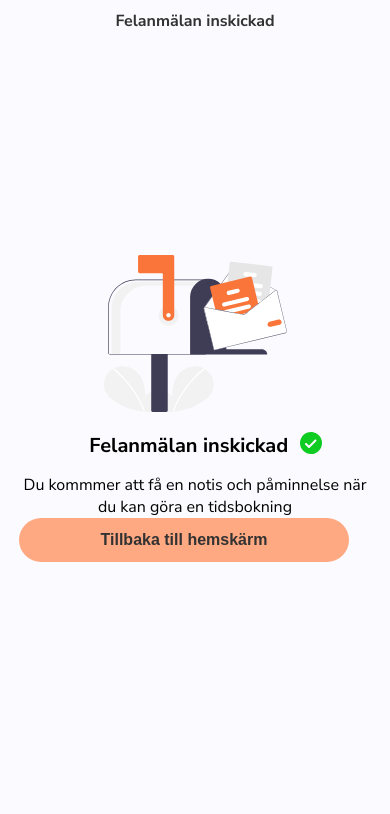
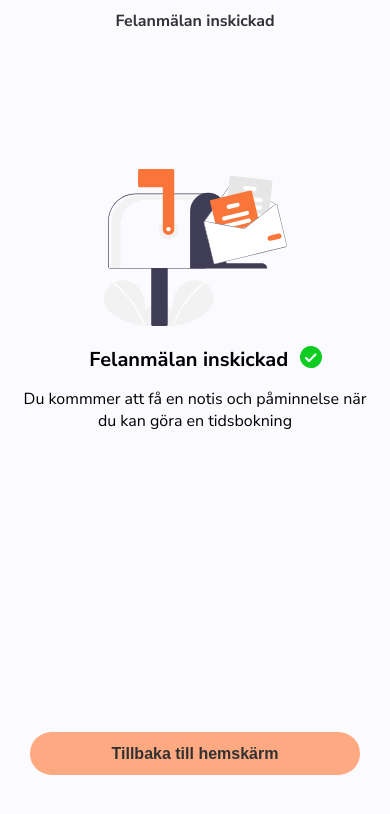
Before and after one commit to allmannyttan/felanmalan, a React (Vite) app in the folder packages/client/: page /bekraftelse in a window 390 px wide. Shown: the top 814 px of the page. Built offline with nearby package versions, Linux system fonts and the light colour scheme; the HTML template or start-up script is replaced by a standard one.

Commit message:
chore: media queries confirmation

```diff
--- a/packages/client/src/components/Button.tsx
+++ b/packages/client/src/components/Button.tsx
@@ -36,13 +36,19 @@ interface Props {
   to: string
 }
 
+const StyledLink = styled(Link)`
+  display: flex;
+  justify-content: center;
+  text-decoration: none;
+`
+
 const Button = ({ text, disabled = false, onClick, to }: Props) => {
   return (
-    <Link to={to}>
+    <StyledLink to={to}>
       <StyledBtn onClick={onClick} disabled={disabled}>
         {text}
       </StyledBtn>
-    </Link>
+    </StyledLink>
   )
 }
 
--- a/packages/client/src/pages/Confirmation.tsx
+++ b/packages/client/src/pages/Confirmation.tsx
@@ -11,7 +11,7 @@ const Wrapper = styled.div`
   overflow: hidden;
   height: 87vh;
   flex-direction: column;
-  justify-content: center;
+  justify-content: space-between;
 `
 
 const Icon = styled.img`
@@ -28,10 +28,17 @@ const FlexH1 = styled(H1)`
 const Image = styled.img`
   margin: 0 auto;
 `
+const Container = styled.div`
+  margin-top: 8rem;
+  display: flex;
+  flex-direction: column;
+  align-items: center;
+`
 
 const Confirmation = () => {
   return (
     <Wrapper>
+      <Container>
         <Image src={postbox} alt="Postbox" />
         <FlexH1>
           Felanmälan inskickad
@@ -42,6 +49,7 @@ const Confirmation = () => {
         <Paragraph center={true}>
           Du kommmer att få en notis och påminnelse när du kan göra en tidsbokning
         </Paragraph>
+      </Container>
       <Button
         text="Tillbaka till hemskärm"
         to="/"
```
Lines whose indentation alone changed are shown as unchanged.
